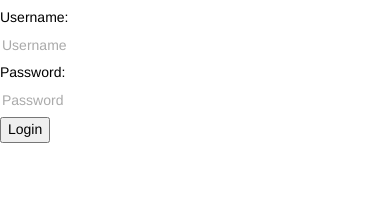
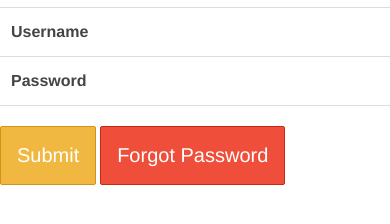
Before and after one commit to chansky/iOpinio, a website: page www/index.html at #/loginPage in a window 390 px wide. Shown: the part 36-260 px from the top of the page. Drawn offline with Linux system fonts and the light colour scheme; some packages are replaced by stand-ins of ours.

Commit message:
made login page buttons ionic

```diff
--- a/www/templates/loginPage.html
+++ b/www/templates/loginPage.html
@@ -1,23 +1,20 @@
-<div data-role="content" id="loginPageContent" style="height:100vh; width:100vw">
     <h2 style="text-align:center"> Welcome back! </h2>
-        <form id="loginForm">
 
-            <div data-role="fieldcontain" class="ui-hide-label">
-                <label for="username"> Username: </label>
-                <input type="text" name="username" id="username" value="" placeholder="Username"/>
-            </div>
 
-            <div data-role="fieldcontain" class="ui-hide-label">
-                <label for="password"> Password: </label>
-                <input type="password" name="password" id="password" value="" placeholder="Password"/>
-            </div>
+    <div class="list" id="loginForm">
+        <label class="item item-input" id="username">
+            <span class="input-label" >Username</span>
+            <input type="text">
+        </label>
+        <label class="item item-input" id="password">
+            <span class="input-label" >Password</span>
+            <input type="password">
+        </label>
+    </div>
+    <button class="button button-large button-energized" id="submitButton">
+      Submit
+    </button>
 
-            <input type="submit" value="Login" id="submitButton" data-theme="b">
-
-        </form>
-    </div>
-    <!--End of login form-->
-    <div data-role="ForgotPasswordButton">
-        <input type="button" value="Forgot Password?" id="ForgotPasswordButton" onclick="ForgotPassword()">
-    </div>
-</div>
+    <button class="button button-large button-assertive" id="ForgotPasswordButton" ng-click="ForgotPassword()">
+        Forgot Password
+    </button>
```
Also changed, not shown: 1 other file.
